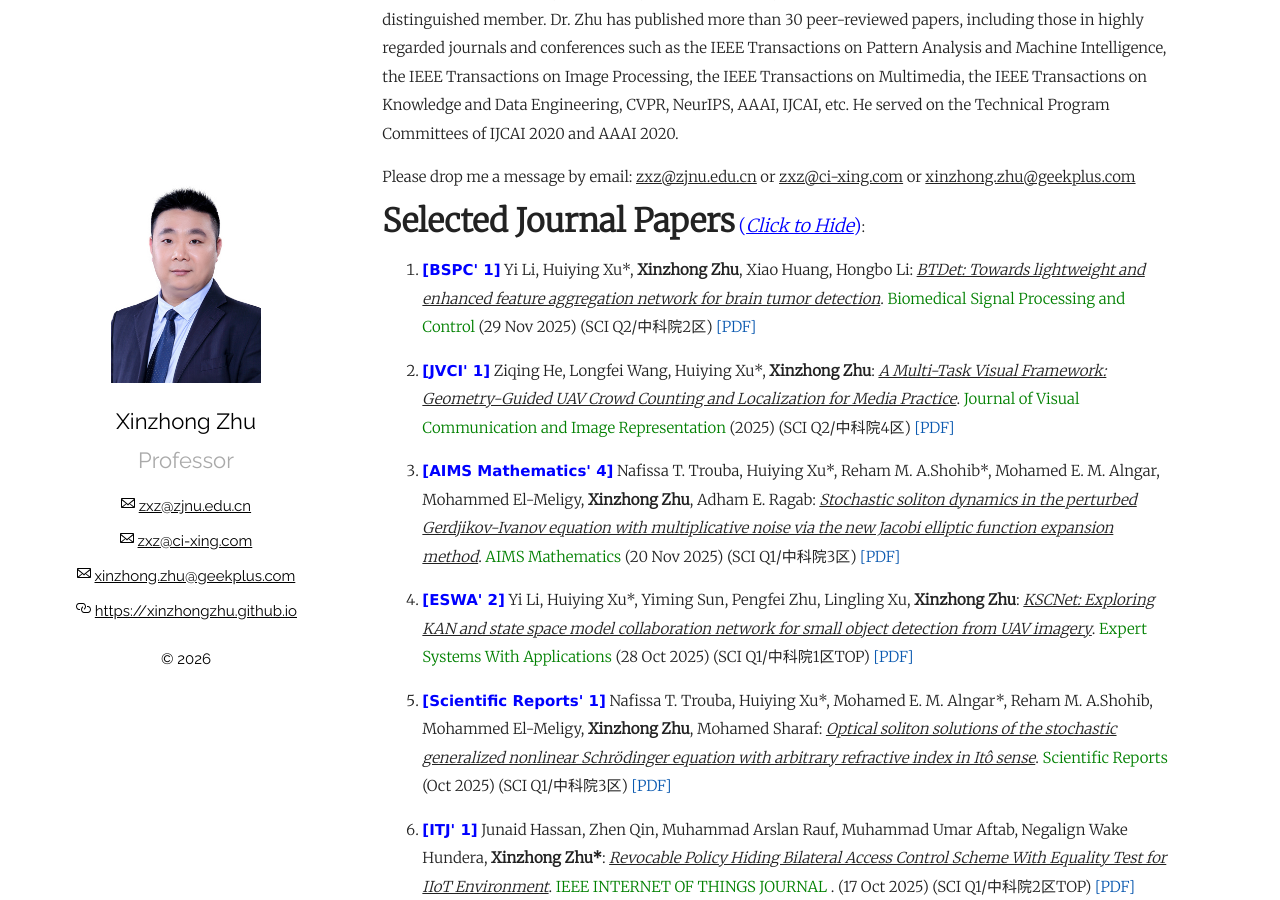
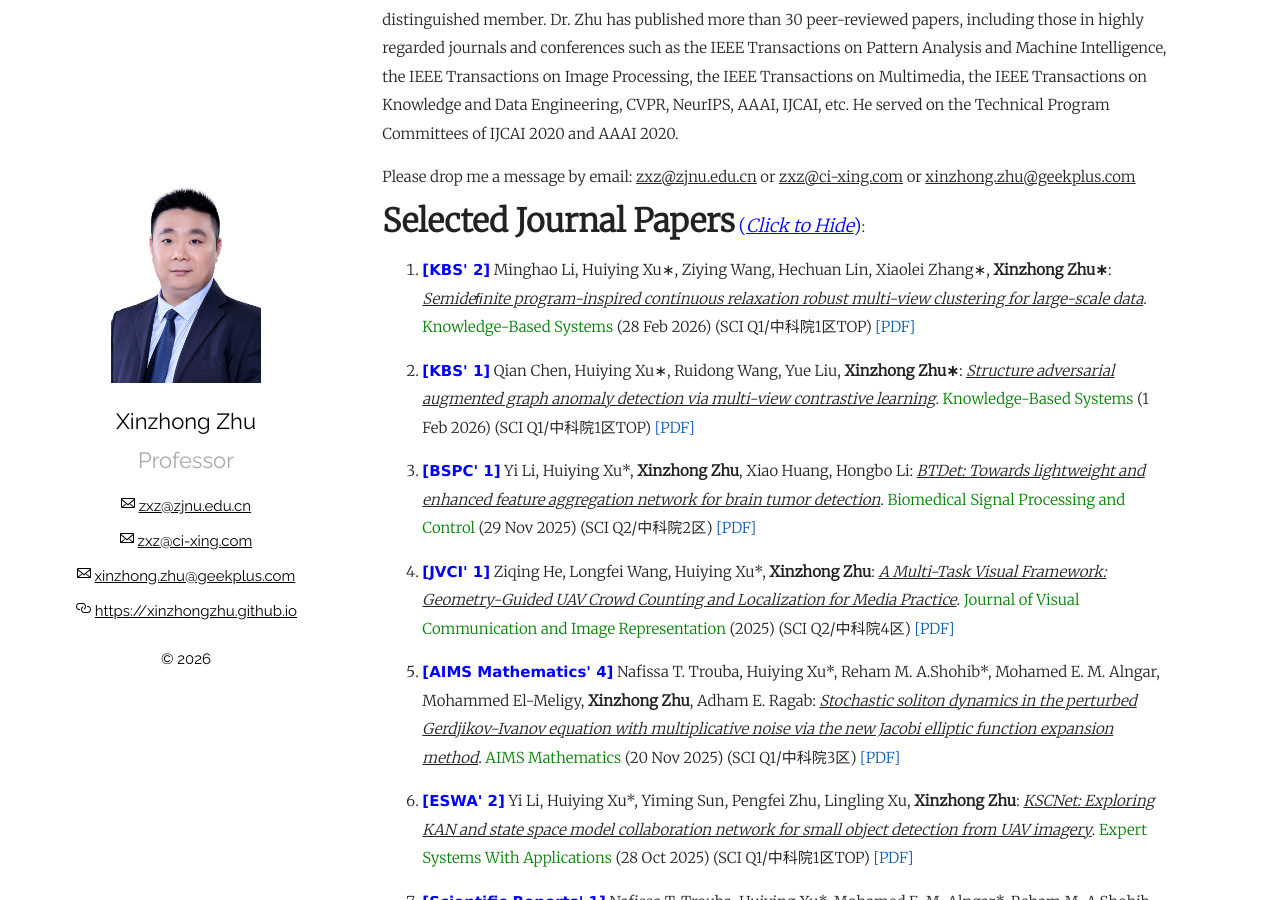
Before and after one commit to xinzhongzhu/xinzhongzhu.github.io, a Jekyll site: the page built from index.md, in a window 1280 px wide and 900 px high, scrolled down 347 px. Built offline with Jekyll 4.4.1, drawn with Linux system fonts in a browser that asks for light colours.

Commit message:
Update index.md

```diff
--- a/index.md
+++ b/index.md
@@ -15,6 +15,10 @@ Please drop me a message by email: <u>zxz@zjnu.edu.cn</u> or <u>zxz@ci-xing.com<
   <summary><font size="6"><b>Selected Journal Papers</b></font> <font size="4" color="blue">(<i><u>Click to Hide</u></i>)</font>:</summary>
   <p>
   <ol>
+
+ <p style="margin-top: 8px;"><li><font face="verdana" color="blue"><b>[KBS' 2]</b></font> Minghao Li, Huiying Xu∗, Ziying Wang, Hechuan Lin, Xiaolei Zhang∗, <b>Xinzhong Zhu∗</b>: <i><u>Semideﬁnite program-inspired continuous relaxation robust multi-view clustering for large-scale data</u></i>. <font color="green">Knowledge-Based Systems</font> (28 Feb 2026) (SCI Q1/中科院1区TOP) <a href = "https://xinzhongzhu.github.io/document/Semideﬁnite program-inspired continuous relaxation robust multi-view clustering for large-scale data.pdf">[PDF]</a></li></p>
+
+ <p style="margin-top: 8px;"><li><font face="verdana" color="blue"><b>[KBS' 1]</b></font> Qian Chen, Huiying Xu∗, Ruidong Wang, Yue Liu, <b>Xinzhong Zhu∗</b>: <i><u>Structure adversarial augmented graph anomaly detection via multi-view contrastive learning</u></i>. <font color="green">Knowledge-Based Systems</font> (1 Feb 2026) (SCI Q1/中科院1区TOP) <a href = "https://xinzhongzhu.github.io/document/Structure adversarial augmented graph anomaly detection via multi-view contrastive learning.pdf">[PDF]</a></li></p>
 
  <p style="margin-top: 8px;"><li><font face="verdana" color="blue"><b>[BSPC' 1]</b></font> Yi Li, Huiying Xu*, <b>Xinzhong Zhu</b>, Xiao Huang, Hongbo Li: <i><u>BTDet: Towards lightweight and enhanced feature aggregation network for brain tumor detection</u></i>. <font color="green">Biomedical Signal Processing and Control</font> (29 Nov 2025) (SCI Q2/中科院2区) <a href = "https://xinzhongzhu.github.io/document/BTDet-BSPC.pdf">[PDF]</a></li></p>
 
```
